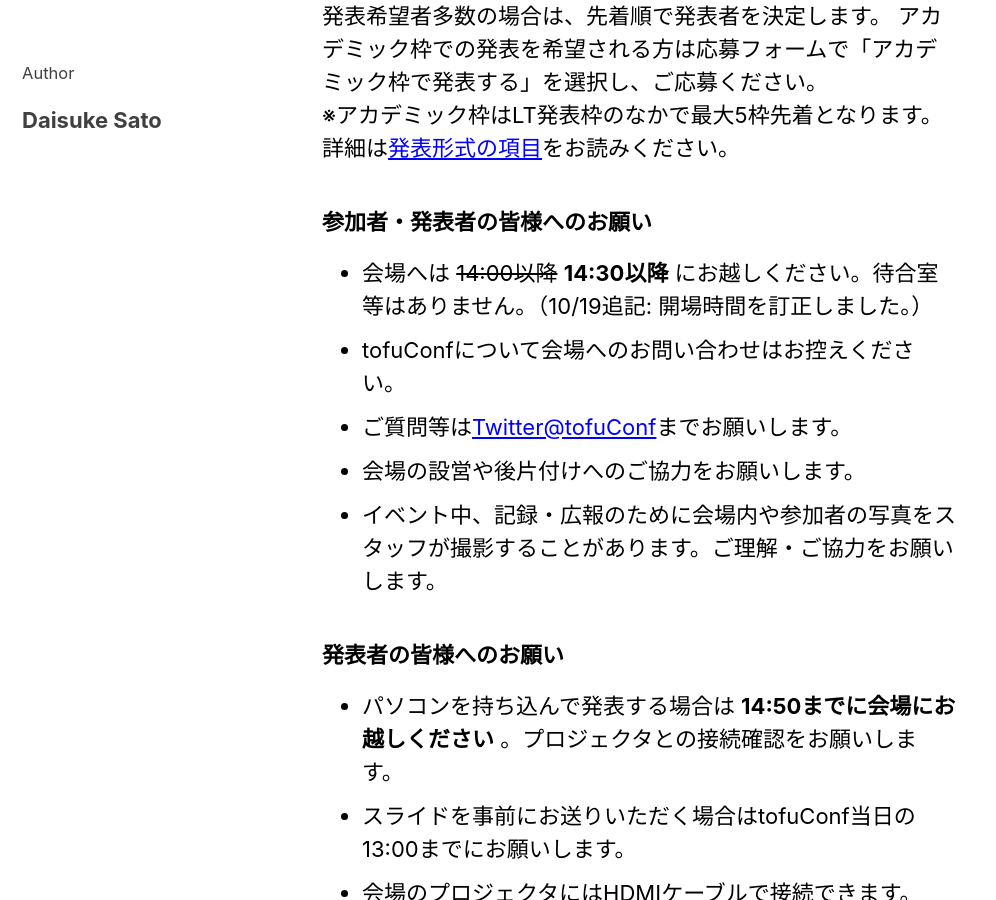
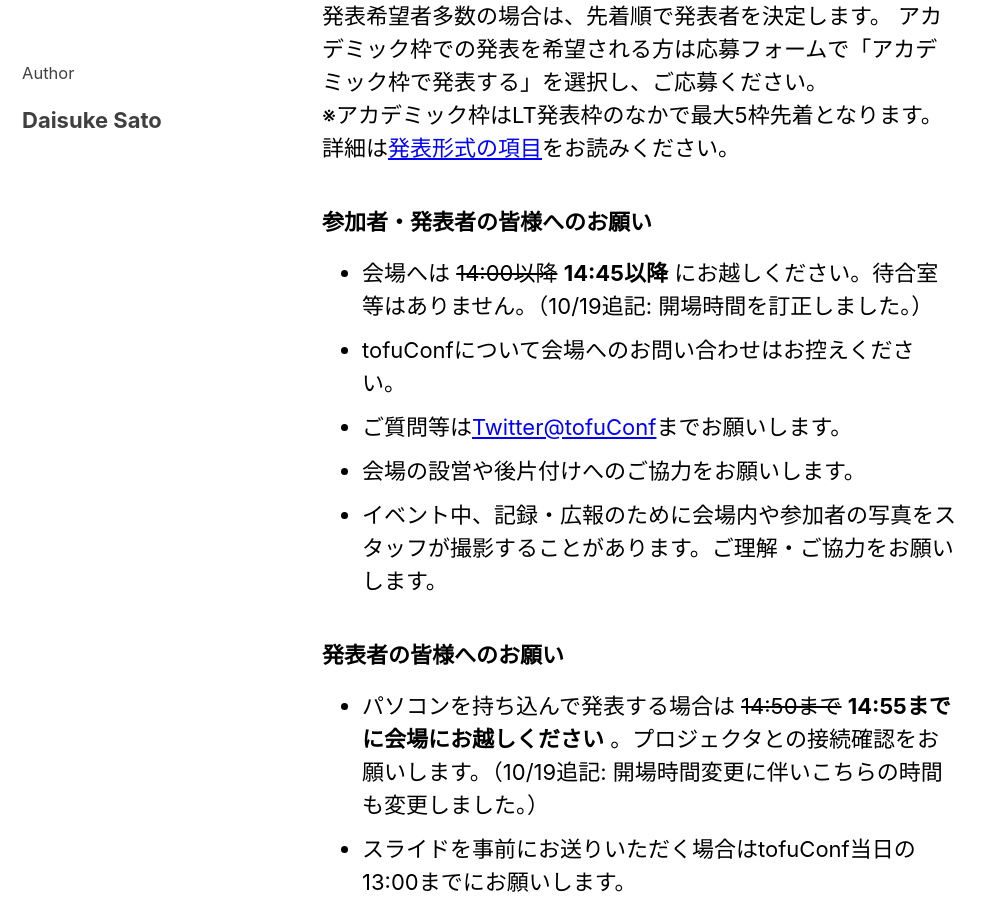
Before and after one commit to tofuconf/tofuconf.club, a Jekyll site: the page built from _posts/2018-10-15-3rd-tofuconf-general.md, in a window 1280 px wide and 900 px high, scrolled down 3179 px. Shown: the whole window, without its empty margins (0-996 px from the left). Built offline with Jekyll 4.4.1, drawn with Linux system fonts in a browser that asks for light colours; nearby versions of some CDN libraries.

Commit message:
Update opening hours

```diff
--- a/_posts/2018-10-15-3rd-tofuconf-general.md
+++ b/_posts/2018-10-15-3rd-tofuconf-general.md
@@ -98,7 +98,7 @@ tofuConf#3ではアカデミック枠(課題研究や卒論など)を用意し
 
 ### 参加者・発表者の皆様へのお願い
 
-* 会場へは ~~14:00以降~~ __14:30以降__ にお越しください。待合室等はありません。（10/19追記: 開場時間を訂正しました。）
+* 会場へは ~~14:00以降~~ __14:45以降__ にお越しください。待合室等はありません。（10/19追記: 開場時間を訂正しました。）
 * tofuConfについて会場へのお問い合わせはお控えください。
 * ご質問等は[Twitter@tofuConf](https://twitter.com/tofuConf){:target="_blank"}までお願いします。
 * 会場の設営や後片付けへのご協力をお願いします。
@@ -106,7 +106,7 @@ tofuConf#3ではアカデミック枠(課題研究や卒論など)を用意し
 
 ### 発表者の皆様へのお願い
 
-* パソコンを持ち込んで発表する場合は __14:50までに会場にお越しください__ 。プロジェクタとの接続確認をお願いします。
+* パソコンを持ち込んで発表する場合は ~~14:50まで~~ __14:55までに会場にお越しください__ 。プロジェクタとの接続確認をお願いします。（10/19追記: 開場時間変更に伴いこちらの時間も変更しました。）
 * スライドを事前にお送りいただく場合はtofuConf当日の13:00までにお願いします。
 * 会場のプロジェクタにはHDMIケーブルで接続できます。
 * マイクを用意しています。
```
